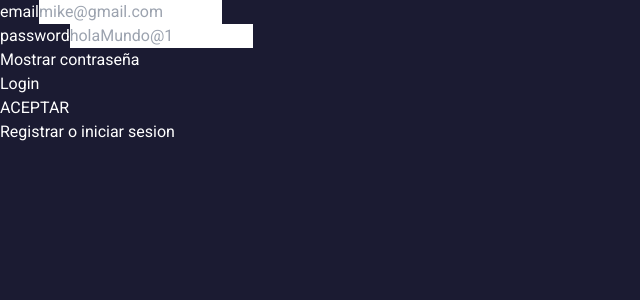
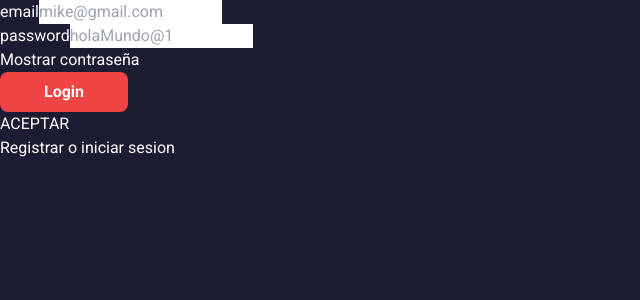
Before and after one commit to migayalach/pokemon_server, a Next.js app in the folder client/: page / in a window 1280 px wide. Shown: the top 300 px of the page, without its empty margins (0-640 px from the left). Built offline with nearby package versions, Linux system fonts and the light colour scheme.

Commit message:
formulario ya realiza la peticion al back

```diff
--- a/client/src/components/FormRecord/FormRecord.jsx
+++ b/client/src/components/FormRecord/FormRecord.jsx
@@ -2,8 +2,10 @@
 
 // HOOK'S
 import { useState, useEffect } from "react";
+import { useLoginMutation } from "@/redux/services/loginServer";
 
 //REDUX
+import { useDispatch, useSelector } from "react-redux";
 
 //JAVASCRIP
 import loginValidate from "@/helpers/loginValidate";
@@ -11,9 +13,11 @@ import loginValidate from "@/helpers/loginValidate";
 // STYLESHEET'S
 
 const Login = () => {
+  const dispatch = useDispatch();
+  const [login, { data, error, isLoading }] = useLoginMutation();
   const [passwordView, setPasswordView] = useState(false);
   const [optionForm, setOptionForm] = useState("login");
-  const [error, setError] = useState({});
+  const [errors, setError] = useState({});
   const [inputData, setInputData] = useState({
     email: "",
     password: "",
@@ -38,21 +42,18 @@ const Login = () => {
 
   const handleLogin = async (event) => {
     event.preventDefault();
-    // try {
-    //   const responseData = await fetch(`http://localhost:3000/server/login`, {
-    //     method: `POST`,
-    //     body: JSON.stringify(inputData),
-    //     headers: {
-    //       "Content-Type": "application/json",
-    //     },
-    //   });
-    //   const { access, message, data } = await responseData.json();
-    //   if (!access) {
-    //     throw Error(access);
-    //   }
-    // } catch (error) {
-    //   console.log(error);
-    // }
+    try {
+      const result = await login(inputData);
+      // Manejar el resultado de la mutación si es necesario
+      console.log("Resultado de la mutación:", result.data);
+    } catch (error) {
+      // Manejar el error de la mutación
+      console.error("Error en la llamada a la API:", error);
+
+      // Puedes acceder a la información específica del error
+      console.log("Código de error:", error.code);
+
+    }
   };
 
   return (
@@ -69,7 +70,7 @@ const Login = () => {
             placeholder="mike@gmail.com"
             className="text-black"
           />
-          {error.email && <p className="error">{error.email}</p>}
+          {errors.email && <p className="error">{errors.email}</p>}
         </div>
         <div>
           <label htmlFor="password">password</label>
@@ -82,15 +83,19 @@ const Login = () => {
             placeholder="holaMundo@1"
             className="text-black"
           />
-          {error.password && <p className="error">{error.password}</p>}
+          {errors.password && <p className="error">{errors.password}</p>}
         </div>
         <div>
           <button type="button" onClick={() => setPasswordView(!passwordView)}>
             {passwordView ? "Ocultar" : "Mostrar"} contraseña
           </button>
         </div>
-
-        <button type="submit">Login</button>
+        <button
+          className="bg-red-500 hover:bg-blue-700 transition duration-700 text-white font-bold py-2 px-4 rounded-lg w-32 h-10"
+          type="submit"
+        >
+          Login
+        </button>
       </form>
     </>
   );
```
